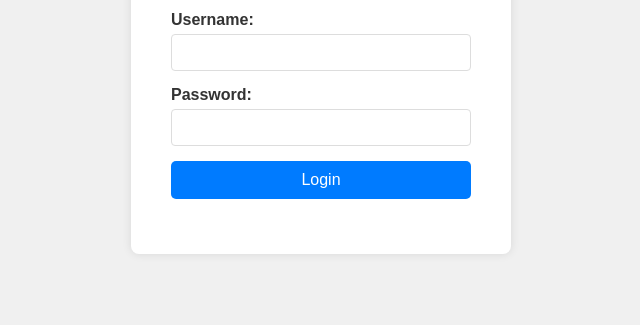
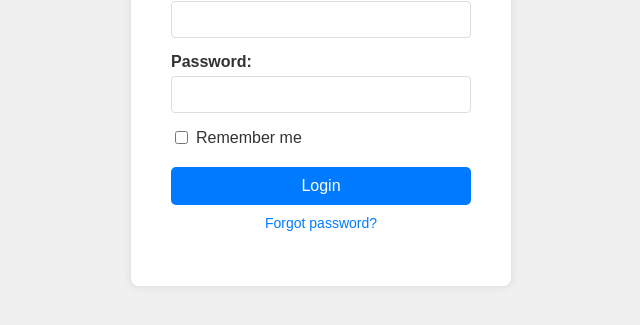
Before and after one commit to aayushpawar07/GitSessionRevise, a plain HTML site: page index.html in a window 1280 px wide. Shown: the part 327-652 px from the top of the page, without its empty margins (319-959 px from the left). Drawn offline with Linux system fonts and the light colour scheme.

Commit message:
changes in login form added some functionality to it

```diff
--- a/index.html
+++ b/index.html
@@ -19,7 +19,12 @@
                 <label for="password">Password:</label>
                 <input type="password" id="password" name="password" required>
             </div>
+            <div class="form-group remember-me">
+                <input type="checkbox" id="rememberMe" name="rememberMe">
+                <label for="rememberMe">Remember me</label>
+            </div>
             <button type="submit">Login</button>
+            <a href="#" id="forgotPassword">Forgot password?</a>
         </form>
         <p id="message"></p>
     </div>
--- a/script.js
+++ b/script.js
@@ -2,14 +2,32 @@ document.getElementById('loginForm').addEventListener('submit', function(event)
     event.preventDefault();
     const username = document.getElementById('username').value;
     const password = document.getElementById('password').value;
+    const rememberMe = document.getElementById('rememberMe').checked;
     const message = document.getElementById('message');
 
     // Simple validation (for demo purposes)
     if (username === 'admin' && password === 'password') {
         message.textContent = 'Login successful!';
         message.style.color = 'green';
+        if (rememberMe) {
+            localStorage.setItem('username', username);
+        }
     } else {
         message.textContent = 'Invalid username or password.';
         message.style.color = 'red';
     }
 });
+
+document.getElementById('forgotPassword').addEventListener('click', function(event) {
+    event.preventDefault();
+    alert('Forgot password functionality not implemented yet.');
+});
+
+// Load remembered username if available
+window.addEventListener('load', function() {
+    const rememberedUsername = localStorage.getItem('username');
+    if (rememberedUsername) {
+        document.getElementById('username').value = rememberedUsername;
+        document.getElementById('rememberMe').checked = true;
+    }
+});
--- a/style.css
+++ b/style.css
@@ -26,6 +26,22 @@ h1 {
 .form-group {
     margin-bottom: 15px;
     text-align: left;
+}
+
+.remember-me {
+    display: flex;
+    align-items: center;
+    margin-bottom: 20px;
+}
+
+.remember-me input[type="checkbox"] {
+    margin-right: 8px;
+    width: auto;
+}
+
+.remember-me label {
+    margin-bottom: 0;
+    font-weight: normal;
 }
 
 label {
@@ -62,3 +78,15 @@ button:hover {
     margin-top: 15px;
     font-size: 14px;
 }
+
+#forgotPassword {
+    display: block;
+    margin-top: 10px;
+    color: #007bff;
+    text-decoration: none;
+    font-size: 14px;
+}
+
+#forgotPassword:hover {
+    text-decoration: underline;
+}
```
Also changed, not shown: 1 other file.
